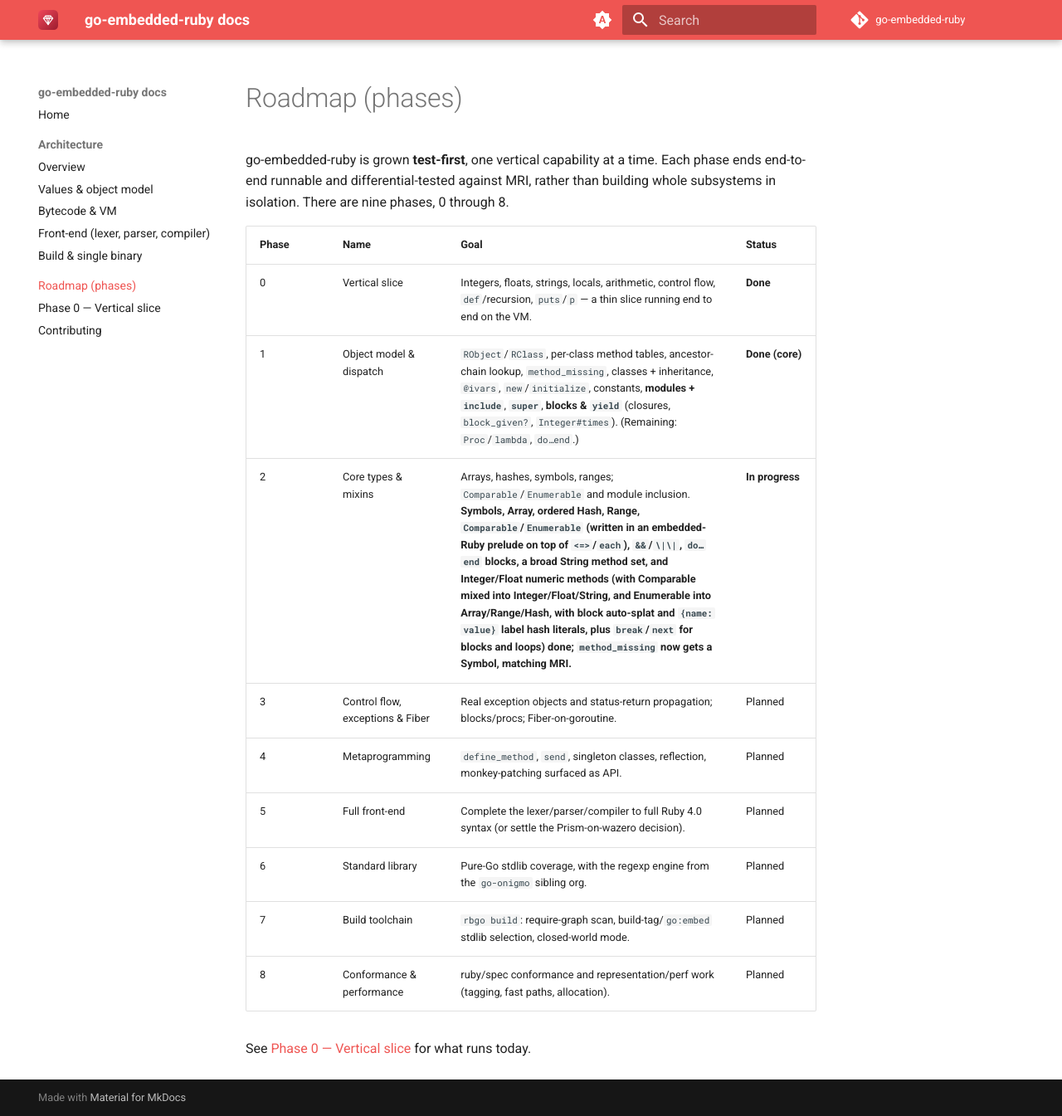
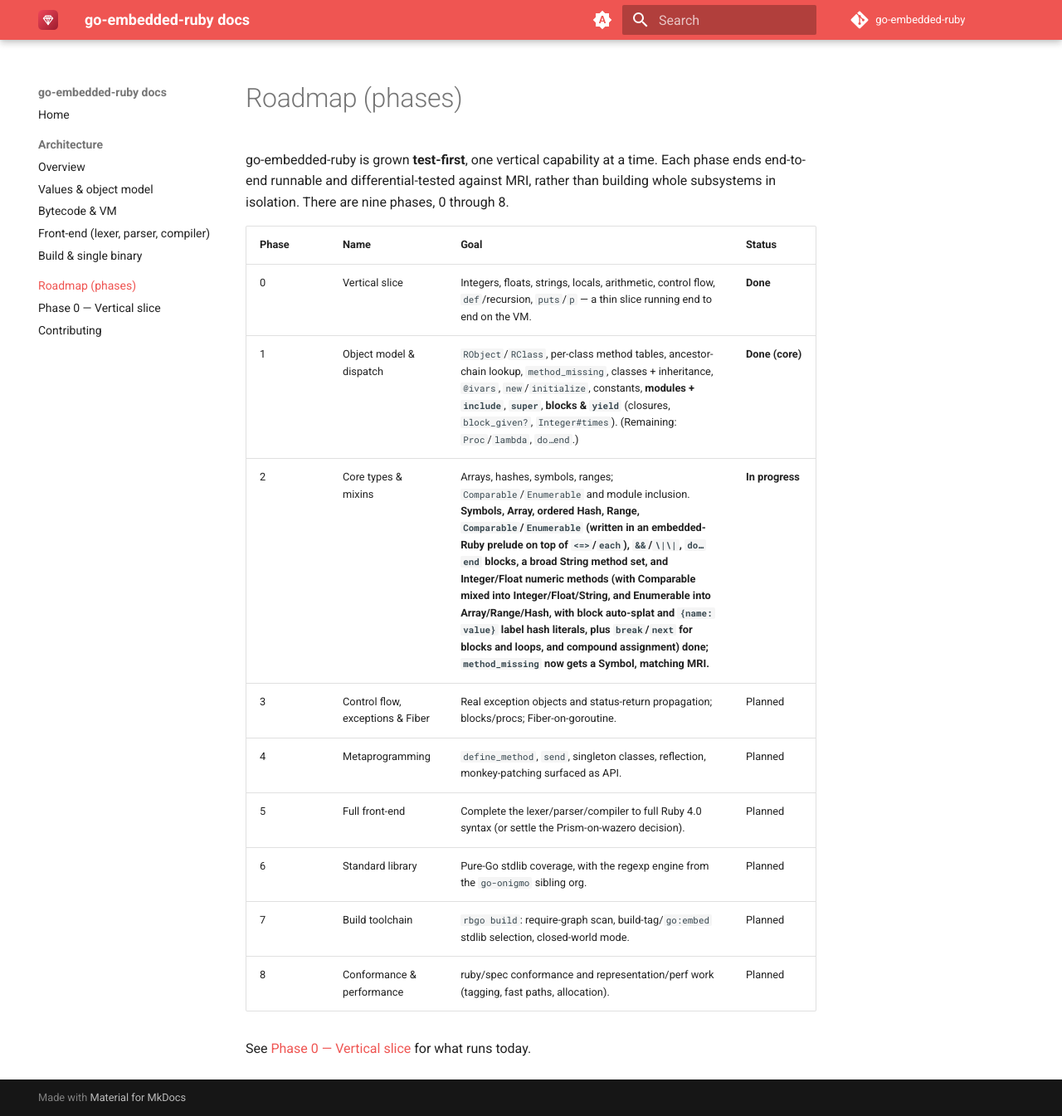
Before and after one commit to go-embedded-ruby/docs, an MkDocs documentation site: the page built from docs/roadmap.md, in a window 1280 px wide and 1345 px high. Shown: the whole window at 83% size. Built offline with MkDocs 1.6.1 and Material for MkDocs 9.7.7, drawn with Linux system fonts in a browser that asks for light colours; the version menu is left out.

Commit message:
docs(roadmap): record compound assignment
Co-Authored-By: Claude Opus 4.8 (1M context) <noreply@anthropic.com>

```diff
--- a/docs/roadmap.md
+++ b/docs/roadmap.md
@@ -8,7 +8,7 @@ building whole subsystems in isolation. There are nine phases, 0 through 8.
 | --- | --- | --- | --- |
 | 0 | Vertical slice | Integers, floats, strings, locals, arithmetic, control flow, `def`/recursion, `puts`/`p` — a thin slice running end to end on the VM. | **Done** |
 | 1 | Object model & dispatch | `RObject`/`RClass`, per-class method tables, ancestor-chain lookup, `method_missing`, classes + inheritance, `@ivars`, `new`/`initialize`, constants, **modules + `include`**, **`super`**, **blocks & `yield`** (closures, `block_given?`, `Integer#times`). (Remaining: `Proc`/`lambda`, `do…end`.) | **Done (core)** |
-| 2 | Core types & mixins | Arrays, hashes, symbols, ranges; `Comparable`/`Enumerable` and module inclusion. **Symbols, Array, ordered Hash, Range, `Comparable`/`Enumerable` (written in an embedded-Ruby prelude on top of `<=>`/`each`), `&&`/`\|\|`, `do…end` blocks, a broad String method set, and Integer/Float numeric methods (with Comparable mixed into Integer/Float/String, and Enumerable into Array/Range/Hash, with block auto-splat and `{name: value}` label hash literals, plus `break`/`next` for blocks and loops) done; `method_missing` now gets a Symbol, matching MRI.** | **In progress** |
+| 2 | Core types & mixins | Arrays, hashes, symbols, ranges; `Comparable`/`Enumerable` and module inclusion. **Symbols, Array, ordered Hash, Range, `Comparable`/`Enumerable` (written in an embedded-Ruby prelude on top of `<=>`/`each`), `&&`/`\|\|`, `do…end` blocks, a broad String method set, and Integer/Float numeric methods (with Comparable mixed into Integer/Float/String, and Enumerable into Array/Range/Hash, with block auto-splat and `{name: value}` label hash literals, plus `break`/`next` for blocks and loops, and compound assignment) done; `method_missing` now gets a Symbol, matching MRI.** | **In progress** |
 | 3 | Control flow, exceptions & Fiber | Real exception objects and status-return propagation; blocks/procs; Fiber-on-goroutine. | Planned |
 | 4 | Metaprogramming | `define_method`, `send`, singleton classes, reflection, monkey-patching surfaced as API. | Planned |
 | 5 | Full front-end | Complete the lexer/parser/compiler to full Ruby 4.0 syntax (or settle the Prism-on-wazero decision). | Planned |
```
